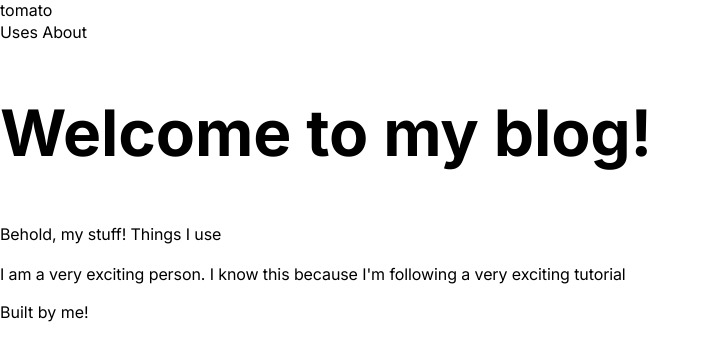
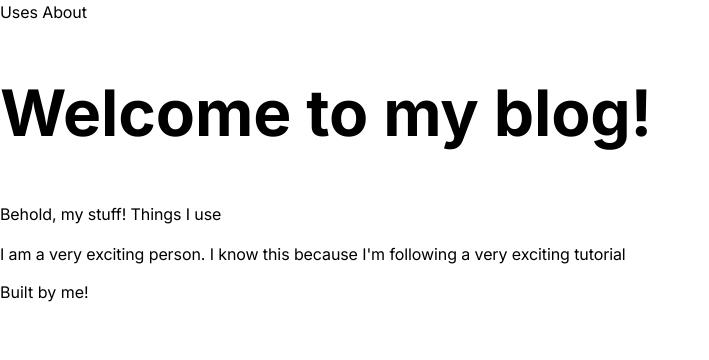
Before and after one commit to hellobrian/uses, a Next.js app: page /about in a window 1280 px wide. Shown: the top 360 px of the page, without its empty margins (0-709 px from the left). Built offline with nearby package versions, Linux system fonts and the light colour scheme.

Commit message:
🐛 FIX: remove theme-ui from Header.js

```diff
--- a/components/Header.js
+++ b/components/Header.js
@@ -1,11 +1,8 @@
-/** @jsx jsx */
-import { jsx } from "theme-ui";
 import Link from "next/link";
 
 export default function Header() {
   return (
     <>
-      <div sx={{ backgroundColor: "primary", color: "#fff", p: 4 }}>tomato</div>
       <header className="header">
         <nav className="nav">
           <Link href="/">
```
